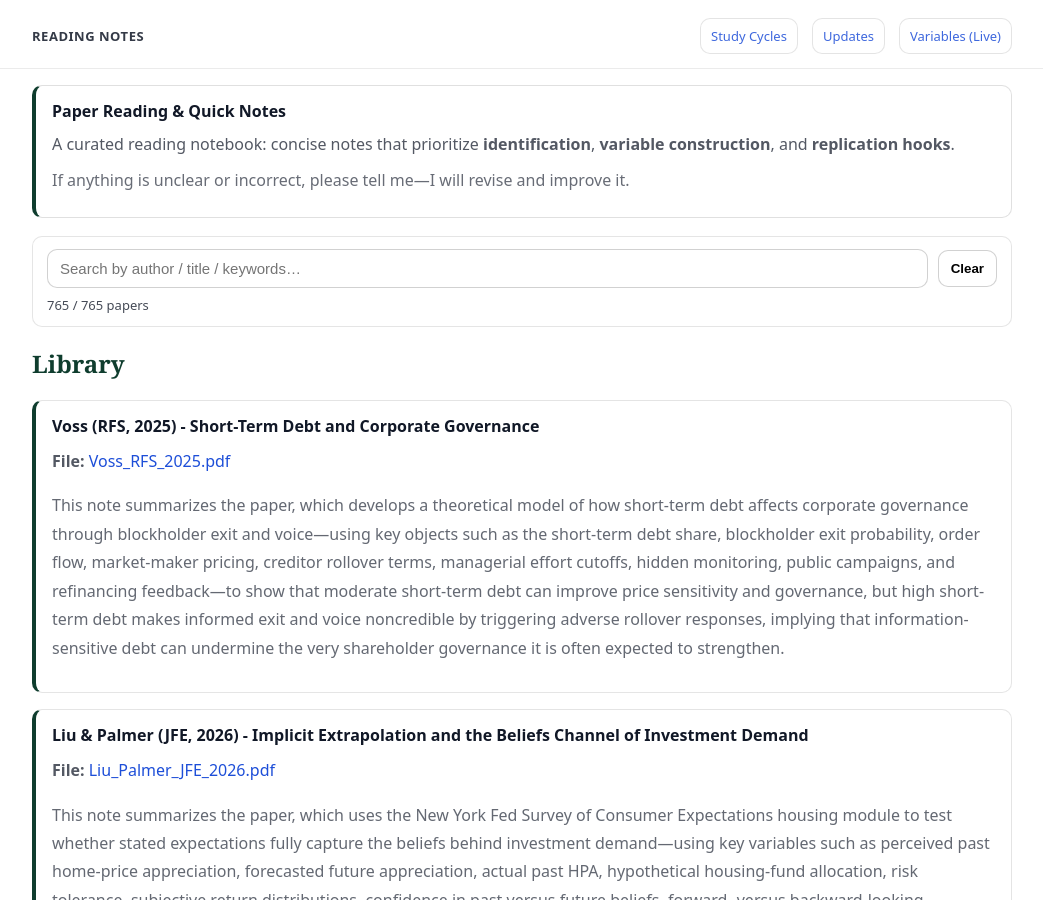
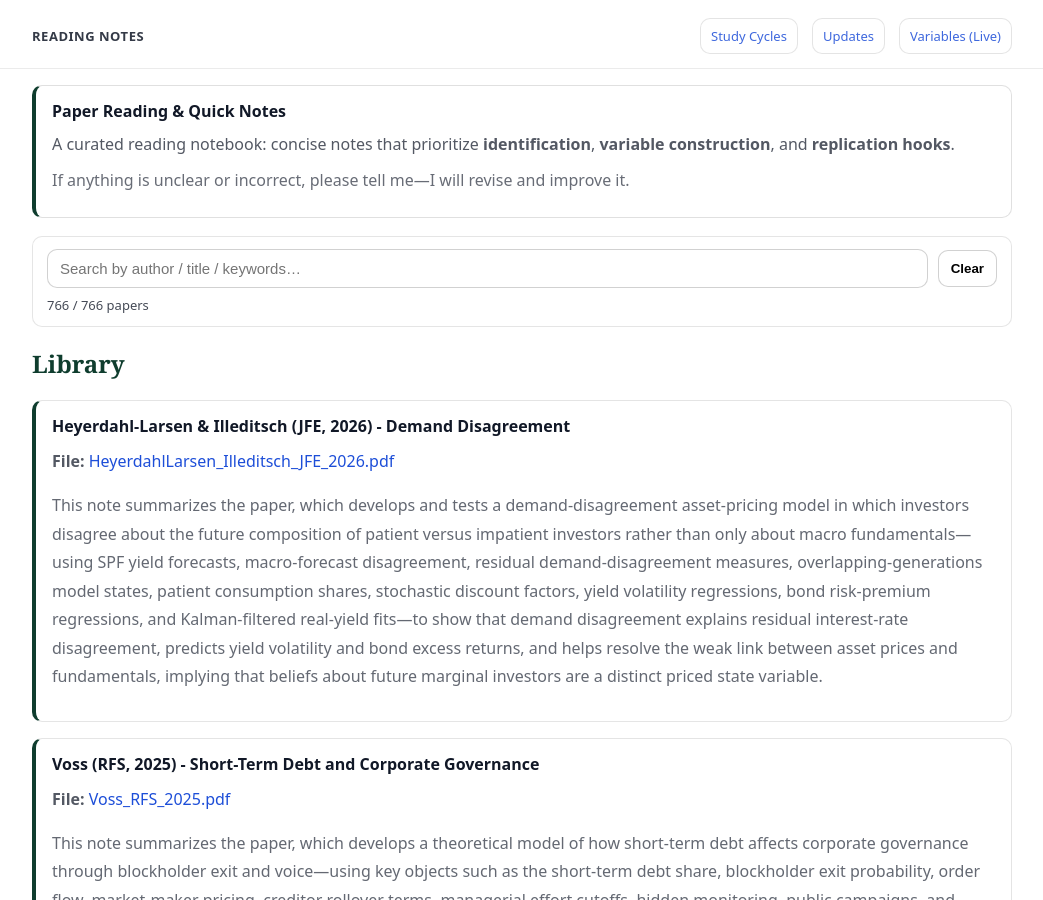
Before and after one commit to yaxinzn/study-archive, a Jekyll site: the page built from reading/index.md, in a window 1280 px wide and 900 px high. Shown: the whole window, without its empty margins (118-1161 px from the left). Built offline with Jekyll 4.4.1, drawn with Linux system fonts in a browser that asks for light colours.

Commit message:
Reading: add/update HeyerdahlLarsen_Illeditsch_JFE_2026.pdf

```diff
--- a/_data/reading.yml
+++ b/_data/reading.yml
@@ -1,3 +1,7 @@
+- title: "Heyerdahl-Larsen & Illeditsch (JFE, 2026) - Demand Disagreement"
+  file: "HeyerdahlLarsen_Illeditsch_JFE_2026.pdf"
+  desc: "This note summarizes the paper, which develops and tests a demand-disagreement asset-pricing model in which investors disagree about the future composition of patient versus impatient investors rather than only about macro fundamentals—using SPF yield forecasts, macro-forecast disagreement, residual demand-disagreement measures, overlapping-generations model states, patient consumption shares, stochastic discount factors, yield volatility regressions, bond risk-premium regressions, and Kalman-filtered real-yield fits—to show that demand disagreement explains residual interest-rate disagreement, predicts yield volatility and bond excess returns, and helps resolve the weak link between asset prices and fundamentals, implying that beliefs about future marginal investors are a distinct priced state variable."
+
 - title: "Voss (RFS, 2025) - Short-Term Debt and Corporate Governance"
   file: "Voss_RFS_2025.pdf"
   desc: "This note summarizes the paper, which develops a theoretical model of how short-term debt affects corporate governance through blockholder exit and voice—using key objects such as the short-term debt share, blockholder exit probability, order flow, market-maker pricing, creditor rollover terms, managerial effort cutoffs, hidden monitoring, public campaigns, and refinancing feedback—to show that moderate short-term debt can improve price sensitivity and governance, but high short-term debt makes informed exit and voice noncredible by triggering adverse rollover responses, implying that information-sensitive debt can undermine the very shareholder governance it is often expected to strengthen."
```
Also changed, not shown: 1 other file.
